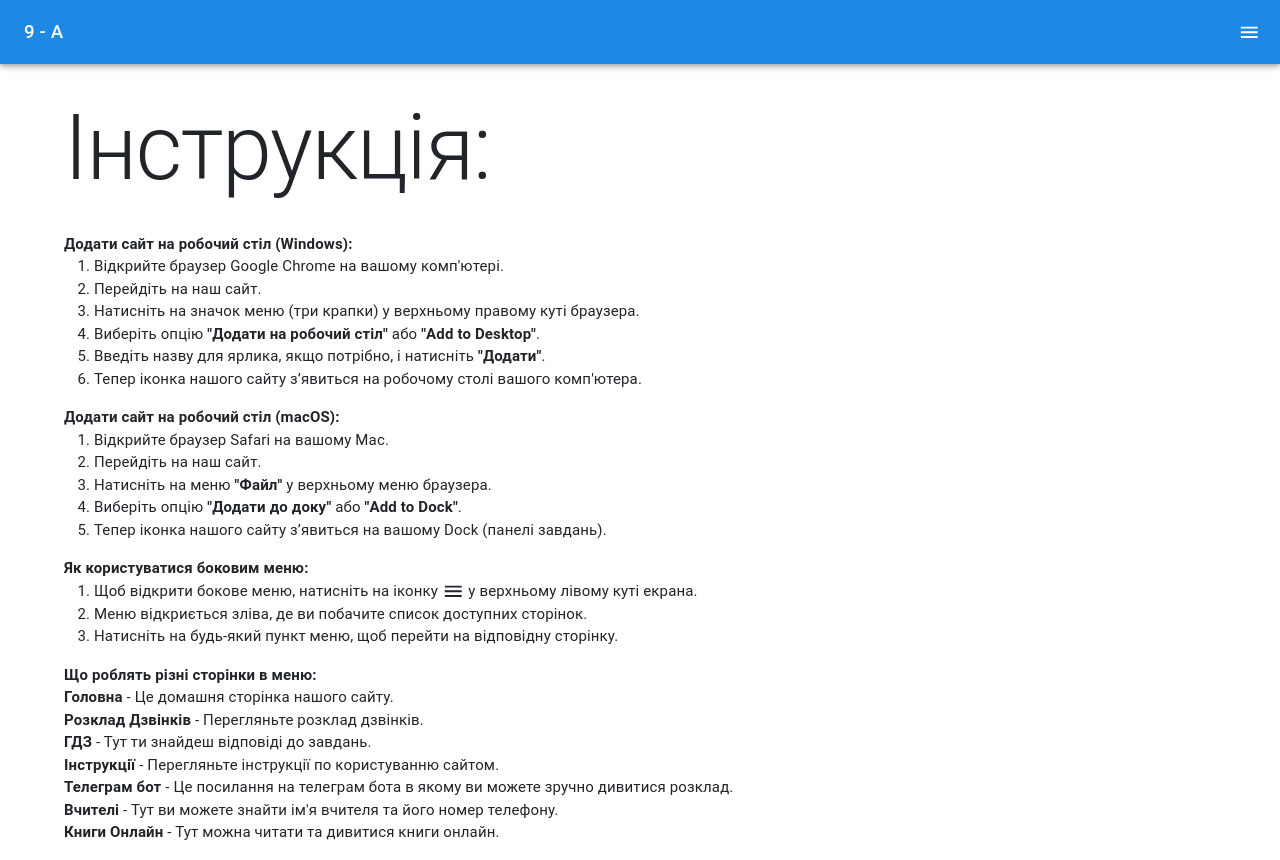
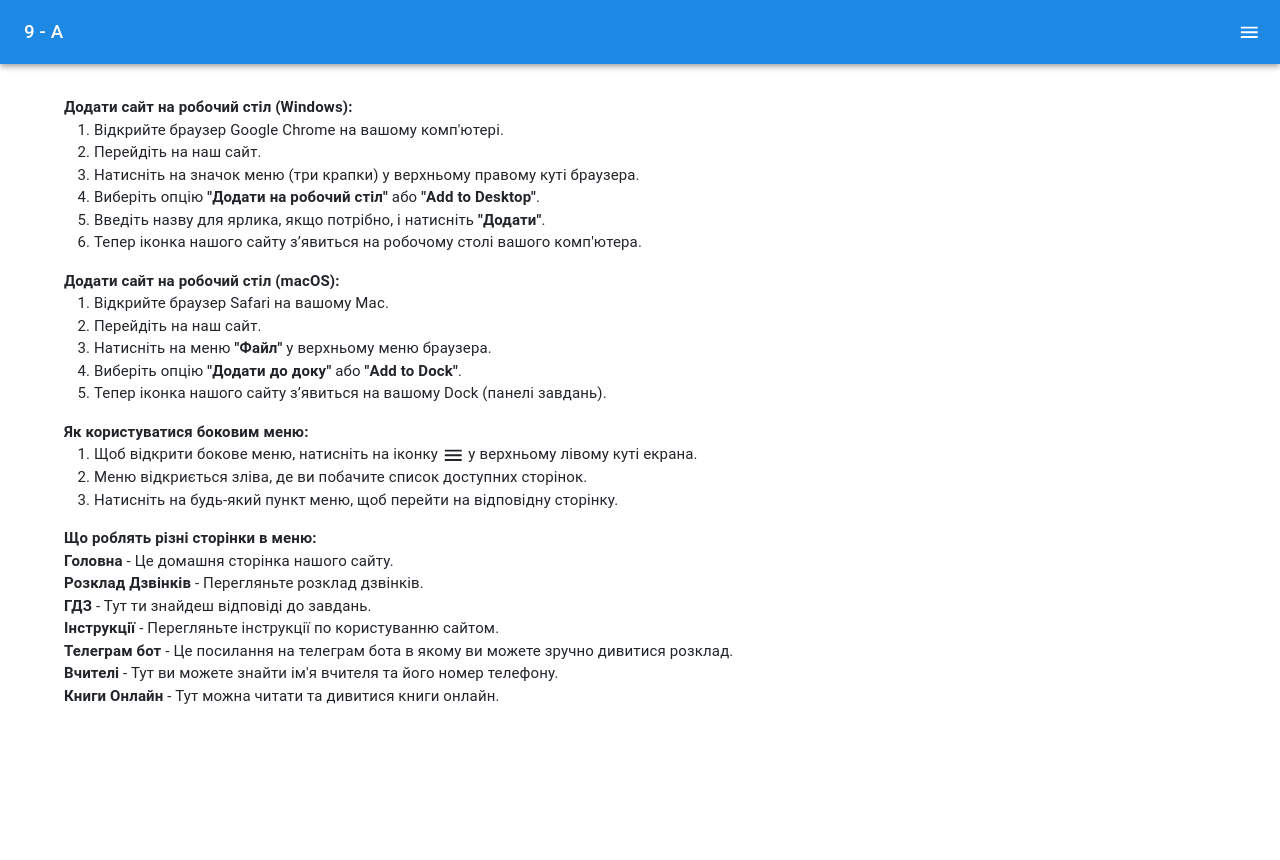
Before and after one commit to kozhydlotest/homework, a React (Create React App) app: page /instructions/desktop in a window 1280 px wide. After the commit the page ends 800 px from the top, so only its background shows below. Built offline with nearby package versions, Linux system fonts and the light colour scheme.

Commit message:
Update DesktopInstruction.jsx

```diff
--- a/src/pages/DesktopInstruction.jsx
+++ b/src/pages/DesktopInstruction.jsx
@@ -17,9 +17,6 @@ const DesktopInstruction = () => {
     <div>
       <SidebarMenu drawerOpen={drawerOpen} toggleDrawer={toggleDrawer} />
       <Container sx={{ paddingTop: 4 }}>
-        <Typography variant="h1" gutterBottom>
-          Інструкція:
-        </Typography>
         <Typography variant="body1" paragraph>
           <strong>Додати сайт на робочий стіл (Windows):</strong>
           <ol>
```
